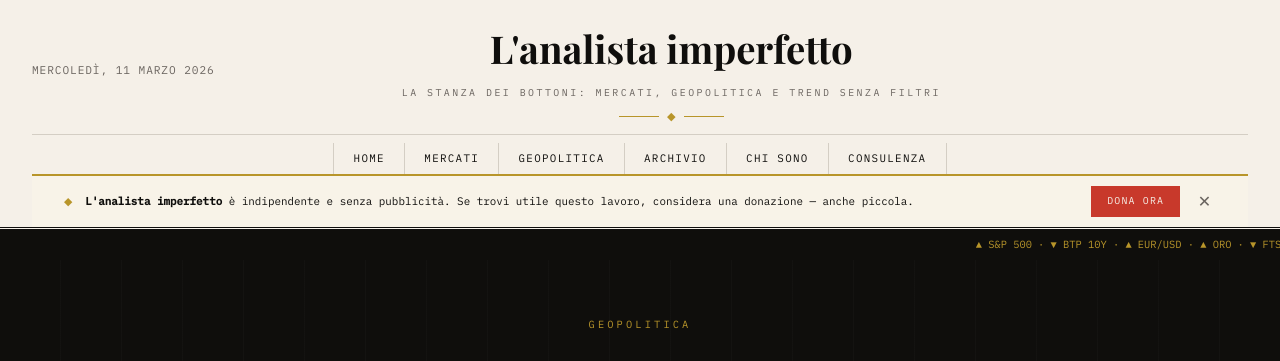
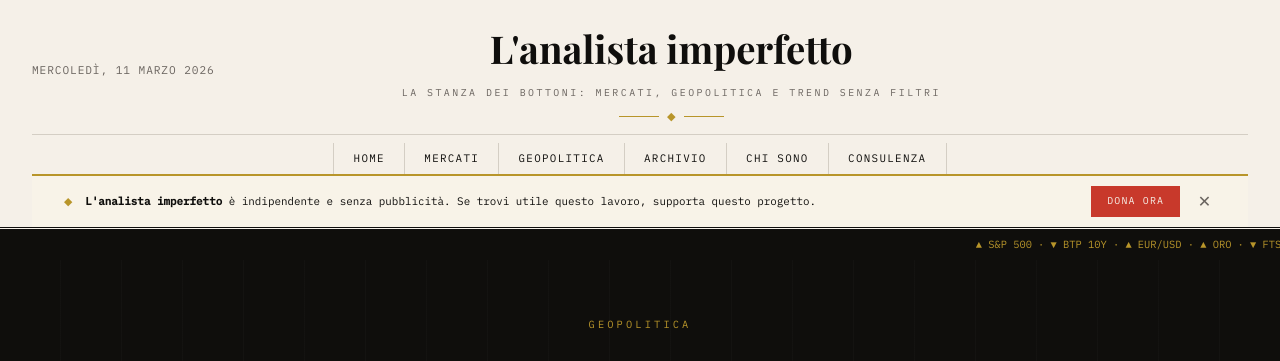
Before and after one commit to martellialessandro/martellialessandro.github.io, a Jekyll site: the page built from index.html, in a window 1280 px wide. Shown: the top 361 px of the page. Built offline with Jekyll 4.4.1, drawn with Linux system fonts in a browser that asks for light colours; some web fonts are replaced.

Commit message:
Update donation message in default layout

```diff
--- a/_layouts/default.html
+++ b/_layouts/default.html
@@ -78,7 +78,7 @@
   <div id="donation-banner" style="background:#f8f3e8; border-top:2px solid var(--gold); padding:0.6rem 2rem; display:flex; align-items:center; justify-content:space-between; gap:1rem; font-family:'IBM Plex Mono',monospace; font-size:0.68rem;">
     <div style="display:flex; align-items:center; gap:0.8rem; flex:1;">
       <span style="color:var(--gold);">◆</span>
-      <span style="color:var(--ink); line-height:1.5;"><strong>L'analista imperfetto</strong> è indipendente e senza pubblicità. Se trovi utile questo lavoro, considera una donazione — anche piccola.</span>
+      <span style="color:var(--ink); line-height:1.5;"><strong>L'analista imperfetto</strong> è indipendente e senza pubblicità. Se trovi utile questo lavoro, supporta questo progetto.</span>
     </div>
     <div style="display:flex; align-items:center; gap:0.8rem; white-space:nowrap;">
       <a href="https://www.paypal.com/paypalme/alessandromartelli8" target="_blank" style="background:var(--accent); color:var(--paper); text-decoration:none; padding:0.45rem 1rem; font-size:0.62rem; letter-spacing:0.12em; text-transform:uppercase;">Dona ora</a>
```
